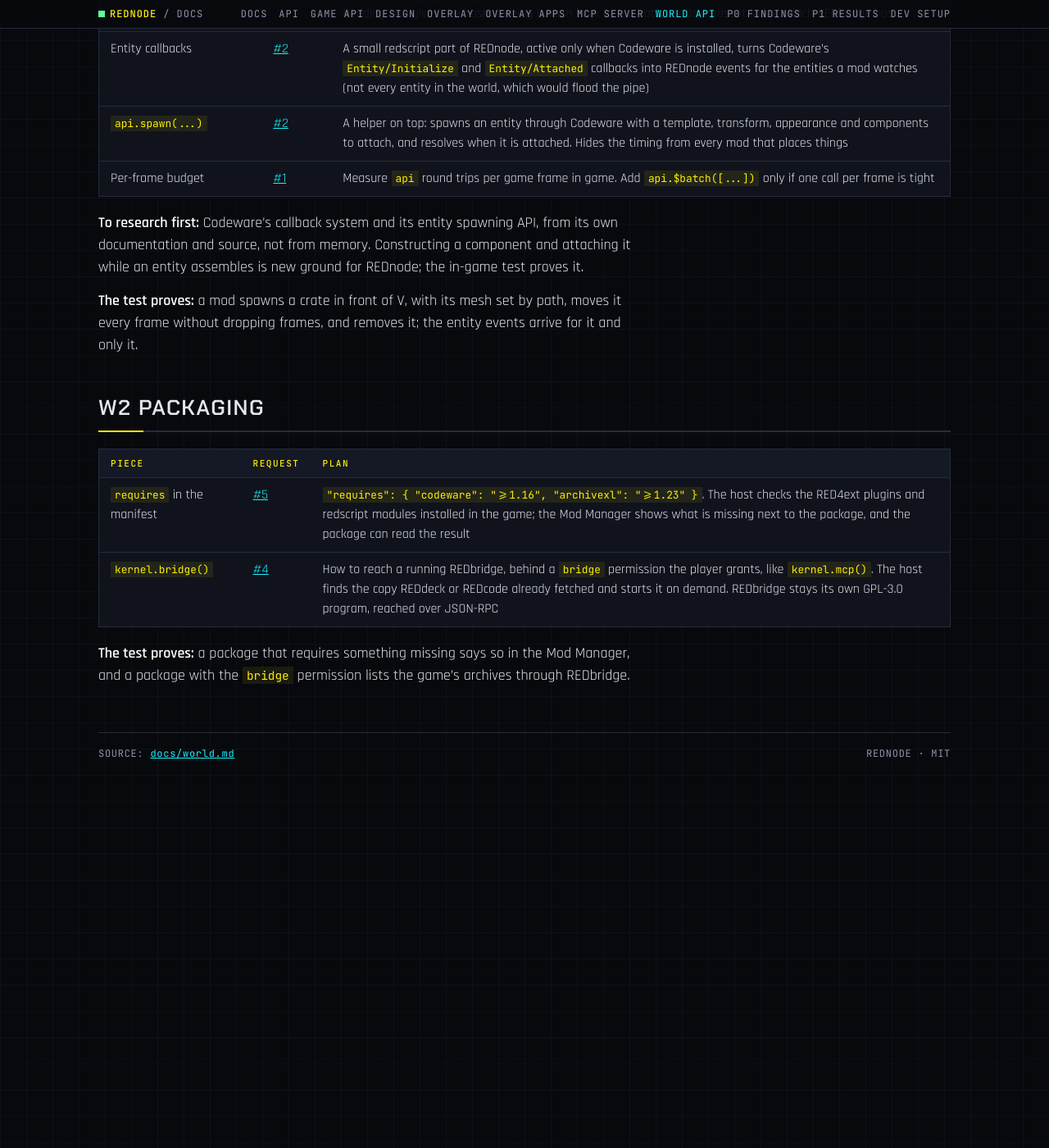
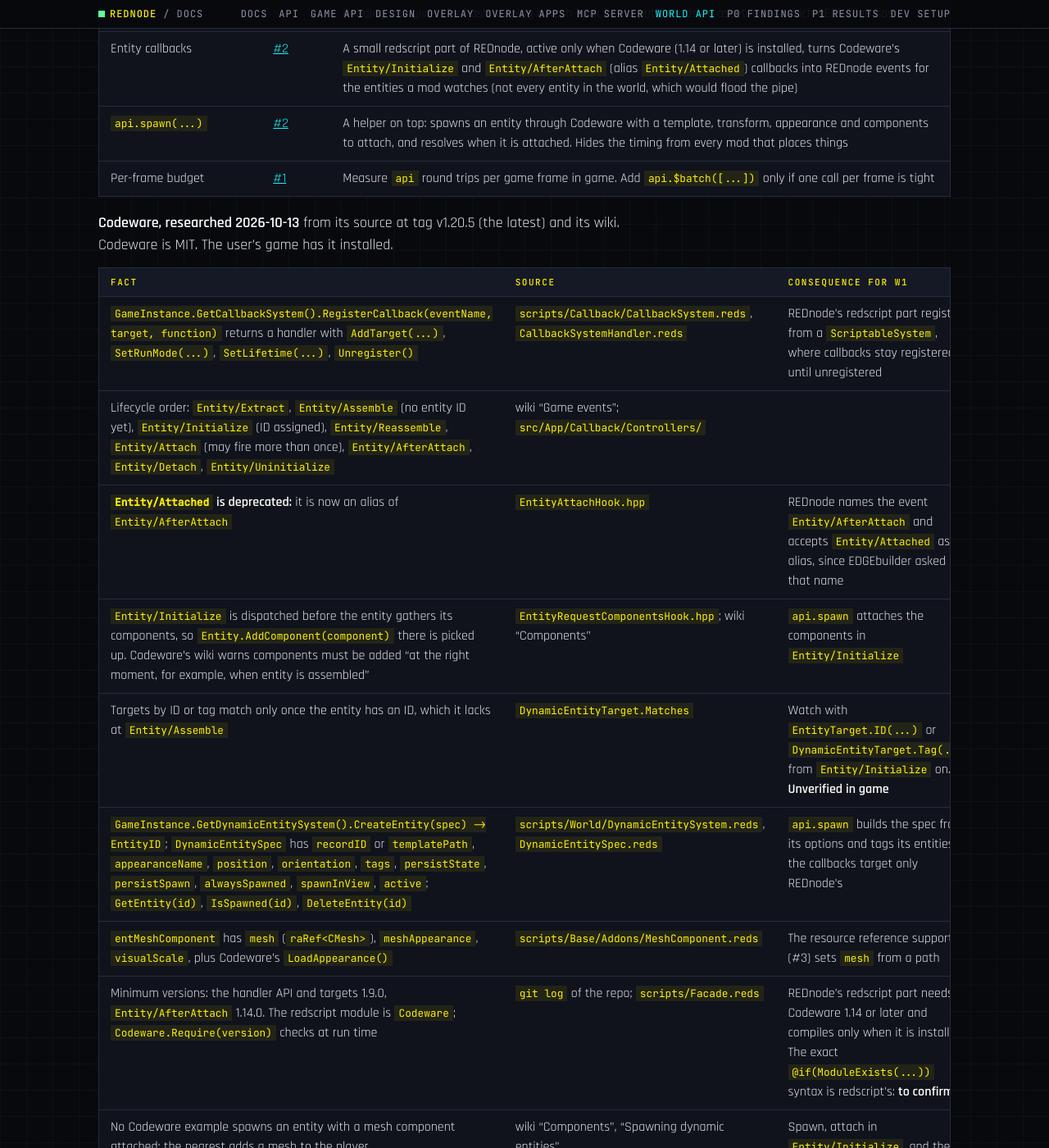
Before and after one commit to CyberbuildsAI/REDnode, a Jekyll site: the page built from docs/world.md, in a window 1280 px wide and 1400 px high, scrolled down 815 px. Shown: the whole window at 82% size. Built offline with Jekyll 4.4.1, drawn with Linux system fonts in a browser that asks for light colours; our own code applies the rules of GitHub Pages for plain Markdown files; before the commit the page ends 1807 px from its top, so only the background shows below that; some of the changed text lies outside the part shown.

Commit message:
World API: what the Codeware research found, for W1
Codeware v1.20.5 source and wiki: callback handler API, lifecycle order,
Entity/Attached deprecated for Entity/AfterAttach, components added in
Entity/Initialize, DynamicEntitySystem spec, mesh fields, minimum versions.

Co-Authored-By: Claude Opus 5.5 <noreply@anthropic.com>

```diff
--- a/docs/world.md
+++ b/docs/world.md
@@ -13,11 +13,23 @@ For EDGEbuilder's phase B1 (browse and drop) and B2 (position).
 | `api.$new(className, props?)` | [#1](https://github.com/Edgemodders/REDnode/issues/1) | The plugin builds any native object by class name and returns a game reference, like any object `api` returns. `props` sets properties first, with the same type checks function arguments get. A plain struct comes back as its value |
 | `ref.$set(prop, value)` | [#1](https://github.com/Edgemodders/REDnode/issues/1) | Writes one property of a game object, type checked like `$get` reads |
 | Resource references | [#3](https://github.com/Edgemodders/REDnode/issues/3) | Where a function or property expects a resource reference (`rRef`, `raRef`, `ResRef`), a path string (`"base/.../crate_a.mesh"`, hashed the way the game hashes depot paths) or a hash string is accepted. Reading one gives the hash; turning a hash back into a path needs an asset index, which REDbridge has |
-| Entity callbacks | [#2](https://github.com/Edgemodders/REDnode/issues/2) | A small redscript part of REDnode, active only when Codeware is installed, turns Codeware's `Entity/Initialize` and `Entity/Attached` callbacks into REDnode events for the entities a mod watches (not every entity in the world, which would flood the pipe) |
+| Entity callbacks | [#2](https://github.com/Edgemodders/REDnode/issues/2) | A small redscript part of REDnode, active only when Codeware (1.14 or later) is installed, turns Codeware's `Entity/Initialize` and `Entity/AfterAttach` (alias `Entity/Attached`) callbacks into REDnode events for the entities a mod watches (not every entity in the world, which would flood the pipe) |
 | `api.spawn(...)` | [#2](https://github.com/Edgemodders/REDnode/issues/2) | A helper on top: spawns an entity through Codeware with a template, transform, appearance and components to attach, and resolves when it is attached. Hides the timing from every mod that places things |
 | Per-frame budget | [#1](https://github.com/Edgemodders/REDnode/issues/1) | Measure `api` round trips per game frame in game. Add `api.$batch([...])` only if one call per frame is tight |
 
-**To research first:** Codeware's callback system and its entity spawning API, from its own documentation and source, not from memory. Constructing a component and attaching it while an entity assembles is new ground for REDnode; the in-game test proves it.
+**Codeware, researched 2026-10-13** from its source at tag v1.20.5 (the latest) and its wiki. Codeware is MIT. The user's game has it installed.
+
+| Fact | Source | Consequence for W1 |
+|---|---|---|
+| `GameInstance.GetCallbackSystem().RegisterCallback(eventName, target, function)` returns a handler with `AddTarget(...)`, `SetRunMode(...)`, `SetLifetime(...)`, `Unregister()` | `scripts/Callback/CallbackSystem.reds`, `CallbackSystemHandler.reds` | REDnode's redscript part registers from a `ScriptableSystem`, where callbacks stay registered until unregistered |
+| Lifecycle order: `Entity/Extract`, `Entity/Assemble` (no entity ID yet), `Entity/Initialize` (ID assigned), `Entity/Reassemble`, `Entity/Attach` (may fire more than once), `Entity/AfterAttach`, `Entity/Detach`, `Entity/Uninitialize` | wiki "Game events"; `src/App/Callback/Controllers/` | |
+| **`Entity/Attached` is deprecated:** it is now an alias of `Entity/AfterAttach` | `EntityAttachHook.hpp` | REDnode names the event `Entity/AfterAttach` and accepts `Entity/Attached` as an alias, since EDGEbuilder asked for that name |
+| `Entity/Initialize` is dispatched before the entity gathers its components, so `Entity.AddComponent(component)` there is picked up. Codeware's wiki warns components must be added "at the right moment, for example, when entity is assembled" | `EntityRequestComponentsHook.hpp`; wiki "Components" | `api.spawn` attaches the components in `Entity/Initialize` |
+| Targets by ID or tag match only once the entity has an ID, which it lacks at `Entity/Assemble` | `DynamicEntityTarget.Matches` | Watch with `EntityTarget.ID(...)` or `DynamicEntityTarget.Tag(...)` from `Entity/Initialize` on. **Unverified in game** |
+| `GameInstance.GetDynamicEntitySystem().CreateEntity(spec) -> EntityID`; `DynamicEntitySpec` has `recordID` or `templatePath`, `appearanceName`, `position`, `orientation`, `tags`, `persistState`, `persistSpawn`, `alwaysSpawned`, `spawnInView`, `active`; `GetEntity(id)`, `IsSpawned(id)`, `DeleteEntity(id)` | `scripts/World/DynamicEntitySystem.reds`, `DynamicEntitySpec.reds` | `api.spawn` builds the spec from its options and tags its entities, so the callbacks target only REDnode's |
+| `entMeshComponent` has `mesh` (`raRef<CMesh>`), `meshAppearance`, `visualScale`, plus Codeware's `LoadAppearance()` | `scripts/Base/Addons/MeshComponent.reds` | The resource reference support (#3) sets `mesh` from a path |
+| Minimum versions: the handler API and targets 1.9.0, `Entity/AfterAttach` 1.14.0. The redscript module is `Codeware`; `Codeware.Require(version)` checks at run time | `git log` of the repo; `scripts/Facade.reds` | REDnode's redscript part needs Codeware 1.14 or later and compiles only when it is installed. The exact `@if(ModuleExists(...))` syntax is redscript's: **to confirm** |
+| No Codeware example spawns an entity with a mesh component attached; the nearest adds a mesh to the player | wiki "Components", "Spawning dynamic entities" | Spawn, attach in `Entity/Initialize`, and the mesh appearing is what the W1 test proves |
 
 **The test proves:** a mod spawns a crate in front of V, with its mesh set by path, moves it every frame without dropping frames, and removes it; the entity events arrive for it and only it.
 
```
